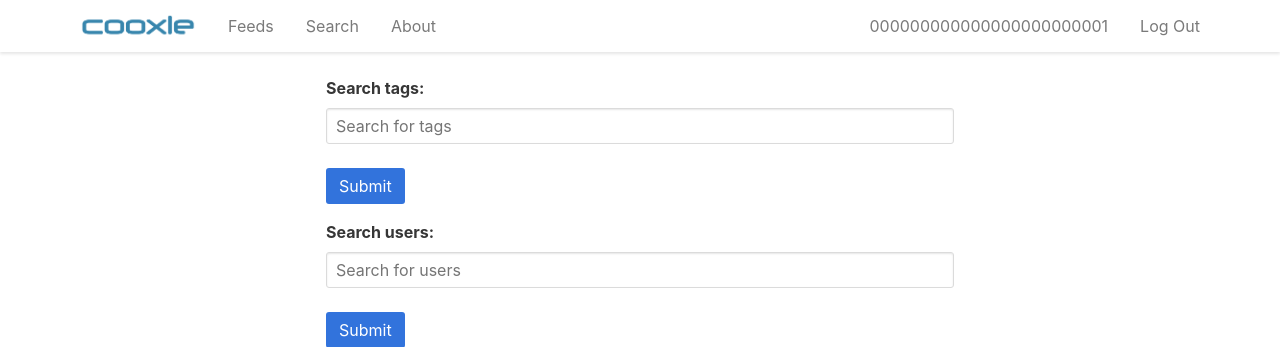
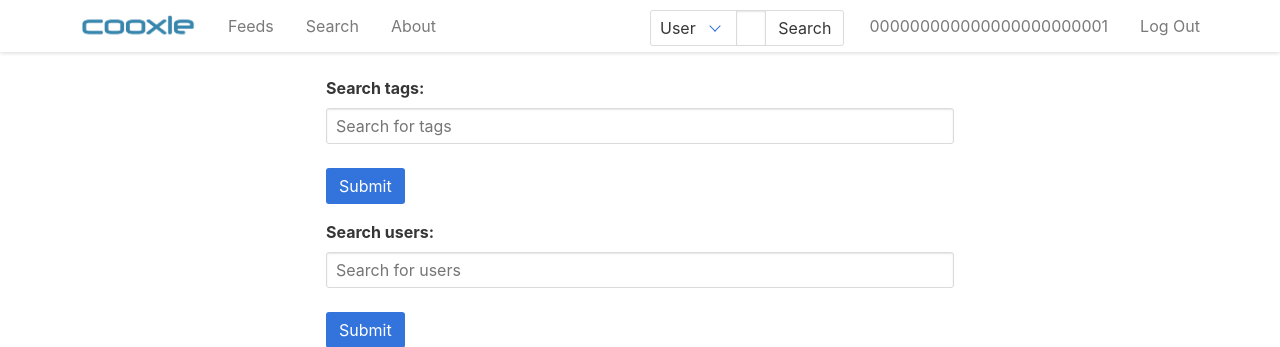
Before and after one commit to simonguozirui/cooxle, a PHP site: page /search.php in a window 1280 px wide. Shown: the top 347 px of the page. Run offline with PHP 8.4, Linux system fonts and the light colour scheme; the visitor is signed in with stand-in values (Sample User, id 1); data that the repository does not hold is empty.

Commit message:
add search bar layout in nav

```diff
--- a/required/nav.php
+++ b/required/nav.php
@@ -10,6 +10,25 @@
             <a class="nav-item is-tab" href="about.php" target="_blank">About</a>
         </div>
         <div class="nav-right">
+          <div class="field has-addons" style="padding:10;">
+            <p class="control">
+              <span class="select">
+                <select>
+                  <option>User</option>
+                  <option>Tag</option>
+                </select>
+              </span>
+            </p>
+            <p class="control">
+              <input class="input" type="text" placeholder="">
+            </p>
+            <p class="control">
+              <a class="button">
+                Search
+              </a>
+            </p>
+          </div>
+
             <?php $arr = array_values($_SESSION['user']); ?>
             <a class="nav-item is-tab" href="user.php?<?php echo $arr[1];?>">
                 <?php echo $arr[1];?>
```
Also changed, not shown: user.php (+36 -4 lines).
